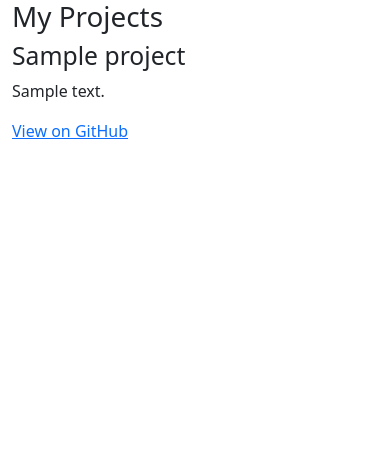
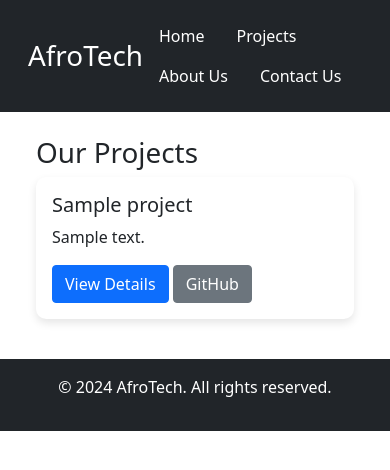
Before and after one commit to gogiraFoundation/afroTech, a Django app: template afroTech/afro_engine/templates/afro_engine/projects/project_list.html in a window 390 px wide. Shown: the top 470 px of the page. Run offline with Django 4.2, Linux system fonts and the light colour scheme; the template is opened without the code that fills it: values that come from a table or form of the project are taken from there, others are empty; tables that the repository leaves empty hold one stand-in row (values such as "Sample post").

Commit message:
changes to models and base html'

```diff
--- a/afroTech/afro_engine/models.py
+++ b/afroTech/afro_engine/models.py
@@ -1,37 +1,29 @@
 from django.db import models
 from django.urls import reverse
 from django.core.exceptions import ValidationError
+from django.db.models import Func
 
+class Lower(Func):
+    function = 'LOWER'
 
 class ProjectType(models.Model):
     """
     'purpose': 'Defines categories or types for projects.',
     'fields': [
-       'title': 'The name of the project type, unique and case-insensitive.',
-       'github_link': 'Optional URL to a related GitHub repository.',
-       'image': 'Optional image associated with the project type.',
        'created_at': 'Timestamp for when the record was created.'
        ],
    'methods': [
        'get_absolute_url': 'Returns the URL to view details for a specific project type.',
        '__str__': 'String representation of the project type.'
        ],
-
     """
-    title = models.CharField(
-        max_length=50,
-        unique=True,
-        help_text="Type of project (e.g., Data, Software)."
-    )
-    github_link = models.URLField(
-        help_text="Link to the related GitHub repository."
-    )
-    image = models.ImageField(
-        upload_to='projects/',
-        blank=True,
-        null=True,
-        help_text="Optional image for the project type."
-    )
+    STATUS_CHOICES = [
+        ('DA', 'Data Analysis'),
+        ('SW', 'Software Development'),
+        ('DV', 'DevOps'),
+        ('ML', 'Machine Learning'),
+    ]
+    status = models.CharField(max_length=4, choices=STATUS_CHOICES, default='DA', help_text="Type of project (e.g., Data, Software).")
     created_at = models.DateTimeField(auto_now_add=True)
 
     class Meta:
@@ -45,81 +37,44 @@
         """
         verbose_name = "Project Type"
         verbose_name_plural = "Project Types"
-        ordering = ['title']
-        constraints = [
-            models.UniqueConstraint(
-                fields=['title'],
-                name='title_case_insensitive_unique',
-            ),
-        ]
+        ordering = ['status']
 
     def get_absolute_url(self):
         return reverse('projecttype-detail', args=[str(self.id)])
 
     def __str__(self):
-        return self.title
-
-
+        return self.get_status_display()
 
 class Project(models.Model):
-    """
-    'purpose': 'Stores detailed information about individual projects.',
-    'fields': [
-       'title': 'The project title, unique and case-insensitive.',
-       'description': 'A detailed description of the project.',
-       'project_type': 'ForeignKey linking the project to a specific ProjectType.',
-       'github_link': 'URL to the project’s GitHub repository.',
-       'created_at': 'Timestamp for when the project was created.',
-       'updated_at': 'Timestamp for when the project was last updated.'
-   ],
-   'methods': [
-       'get_absolute_url': 'Returns the URL to view details for the specific project.',
-       'save': 'Custom save method to enforce case-insensitive uniqueness for project types.',
-       'clean': 'Validates case-insensitive uniqueness of the project title.',
-       '__str__': 'String representation of the project with its type.'
-   ],
-    """
     title = models.CharField(
         max_length=200,
         unique=True,
         help_text="Enter the project title (e.g., Machine Learning Analysis)."
     )
-    description = models.TextField(
-        help_text="Enter a detailed project description."
-    )
+    description = models.TextField(help_text="Enter a detailed project description.")
     project_type = models.ForeignKey(
         ProjectType,
-        on_delete=models.RESTRICT,
-        null=True,
+        on_delete=models.CASCADE,
         related_name="projects",
         help_text="Select the project type."
     )
-    github_link = models.URLField(
-        help_text="Link to the project's GitHub repository."
-    )
+    github_link = models.URLField(help_text="Link to the project's GitHub repository.")
     created_at = models.DateTimeField(auto_now_add=True)
     updated_at = models.DateTimeField(auto_now=True)
+    image = models.ImageField(
+        upload_to='projects/',
+        blank=True,
+        null=True,
+        help_text="Optional image for the project."
+    )
 
     class Meta:
-        """
-        'meta': [
-            'verbose_name': 'Human-readable name for the model in singular form.',
-            'verbose_name_plural': 'Human-readable name for the model in plural form.',
-            'ordering': 'Default ordering by title in ascending order.'
-        """
         verbose_name = "Project"
         verbose_name_plural = "Projects"
         ordering = ['title']
 
     def get_absolute_url(self):
         return reverse('project-detail', args=[str(self.id)])
-
-    def save(self, *args, **kwargs):
-        if ProjectType.objects.filter(
-            title__iexact=self.project_type.title
-        ).exclude(pk=self.pk).exists():
-            raise ValueError("A ProjectType with this title already exists.")
-        super().save(*args, **kwargs)
 
     def clean(self):
         if Project.objects.filter(
@@ -130,4 +85,4 @@
             })
 
     def __str__(self):
-        return f"{self.title} ({self.project_type.title})"
+        return f"{self.title} ({self.project_type.status})"
--- /dev/null
+++ b/afroTech/afro_engine/static/css/style.css
@@ -0,0 +1,25 @@
+
+header {
+display: flex;
+justify-content: space-between;
+align-items: center;
+}
+
+.nav-link {
+color: #fff;
+}
+
+.nav-link:hover {
+color: #ffd700;
+}
+
+.card {
+border: none;
+border-radius: 10px;
+box-shadow: 0 4px 8px rgba(0, 0, 0, 0.1);
+}
+
+.card:hover {
+transform: scale(1.02);
+transition: transform 0.3s ease;
+}
--- a/afroTech/afro_engine/templates/afro_engine/base.html
+++ b/afroTech/afro_engine/templates/afro_engine/base.html
@@ -0,0 +1,95 @@
+<!DOCTYPE html>
+<html lang="en">
+
+<head>
+    {% load static %}
+    <meta charset="UTF-8">
+    <meta name="viewport" content="width=device-width, initial-scale=1.0">
+    <title>{% block title %}AfroTech{% endblock %}</title>
+    <link href="https://cdn.jsdelivr.net/npm/bootstrap@5.1.3/dist/css/bootstrap.min.css" rel="stylesheet">
+    <link rel="stylesheet" href="{% static 'css/style.css' %}">
+    <link rel="stylesheet" href="{% static 'css/base_style.css' %}">
+
+</head>
+
+<body>
+    <!-- Header Section -->
+    <header class="bg-dark text-white p-3">
+        <div class="container d-flex justify-content-between align-items-center">
+            <h1 class="m-0">AfroTech</h1>
+            <nav>
+                <ul class="nav">
+                    <li class="nav-item"><a href="{% url 'home' %}" class="nav-link">Home</a></li>
+                    <li class="nav-item"><a href="{% url 'project_list' %}" class="nav-link">Projects</a></li>
+                    <li class="nav-item"><a href="#" class="nav-link">About Us</a></li>
+                    <li class="nav-item"><a href="#" class="nav-link">Contact Us</a></li>
+                </ul>
+            </nav>
+        </div>
+    </header>
+
+    <!-- Main Content Section -->
+    <div class="container py-4">
+        <div class="row">
+            <div class="col-md-12">
+                {% block content %}
+                <div class="row">
+                    {% if projects %}
+                        {% for project in projects %}
+                        <div class="col-md-6 mb-4">
+                            <div class="card">
+                                <div class="card-body">
+                                    <h5 class="card-title">{{ project.title }}</h5>
+                                    <p class="card-text">{{ project.description|truncatewords:15 }}</p>
+                                    <p><strong>Type:</strong> {{ project.project_type.title }}</p>
+                                    <a href="{{ project.get_absolute_url }}" class="btn btn-primary">View Details</a>
+                                    <a href="{{ project.github_link }}" target="_blank" class="btn btn-secondary">GitHub</a>
+                                </div>
+                            </div>
+                        </div>
+                        {% endfor %}
+                    {% else %}
+                        <p>No projects available at the moment.</p>
+                    {% endif %}
+                </div>
+                {% endblock %}
+            </div>
+        </div>
+    </div>
+
+    <!-- Pagination Block -->
+    {% block pagination %}
+    {% if is_paginated %}
+    <nav aria-label="Page navigation">
+        <ul class="pagination justify-content-center">
+            {% if page_obj.has_previous %}
+            <li class="page-item">
+                <a class="page-link" href="{{ request.path }}?page={{ page_obj.previous_page_number }}" aria-label="Previous">
+                    <span aria-hidden="true">&laquo;</span>
+                </a>
+            </li>
+            {% endif %}
+            <li class="page-item disabled">
+                <span class="page-link">
+                    Page {{ page_obj.number }} of {{ page_obj.paginator.num_pages }}
+                </span>
+            </li>
+            {% if page_obj.has_next %}
+            <li class="page-item">
+                <a class="page-link" href="{{ request.path }}?page={{ page_obj.next_page_number }}" aria-label="Next">
+                    <span aria-hidden="true">&raquo;</span>
+                </a>
+            </li>
+            {% endif %}
+        </ul>
+    </nav>
+    {% endif %}
+    {% endblock %}
+
+    <!-- Footer Section -->
+    <footer class="bg-dark text-white text-center py-3">
+        <p>&copy; 2024 AfroTech. All rights reserved.</p>
+    </footer>
+</body>
+
+</html>
--- a/afroTech/afro_engine/templates/afro_engine/projects/project_list.html
+++ b/afroTech/afro_engine/templates/afro_engine/projects/project_list.html
@@ -1,24 +1,29 @@
-<!DOCTYPE html>
-<html lang="en">
+{% extends "base.html" %}
 
-<head>
-    <title>Projects</title>
-    <link href="https://cdn.jsdelivr.net/npm/bootstrap@5.1.3/dist/css/bootstrap.min.css" rel="stylesheet">
-</head>
+{% block title %}
+<title>Projects - AfroTech</title>
+{% endblock %}
 
-<body>
-    <div class="container">
-        <h1>My Projects</h1>
-        <div class="row">
+{% block content %}
+<div class="container">
+    <h1>Our Projects</h1>
+    <div class="row">
+        {% if projects %}
             {% for project in projects %}
-            <div class="col-md-4">
-                <h2>{{ project.title }}</h2>
-                <p>{{ project.description }}</p>
-                <a href="{{ project.github_link }}" target="_blank">View on GitHub</a>
+            <div class="col-md-4 mb-3">
+                <div class="card">
+                    <div class="card-body">
+                        <h5 class="card-title">{{ project.title }}</h5>
+                        <p class="card-text">{{ project.description|truncatewords:15 }}</p>
+                        <a href="{{ project.get_absolute_url }}" class="btn btn-primary">View Details</a>
+                        <a href="{{ project.github_link }}" target="_blank" class="btn btn-secondary">GitHub</a>
+                    </div>
+                </div>
             </div>
             {% endfor %}
-        </div>
+        {% else %}
+            <p>No projects available at the moment.</p>
+        {% endif %}
     </div>
-</body>
-
-</html>
+</div>
+{% endblock %}
--- a/afroTech/afro_engine/urls.py
+++ b/afroTech/afro_engine/urls.py
@@ -1,7 +1,9 @@
 from django.urls import path
-from .views import ProjectTypeDetailView, ProjectDetailView, project_list
+from .views import ProjectTypeDetailView, ProjectDetailView, project_list, homepage
+
 
 urlpatterns = [
+    path('', homepage, name='home'),
     path('projects/', project_list, name='project_list'),
     path('project/<int:pk>/', ProjectDetailView.as_view(), name='project-detail'),
     path('projecttype/<int:pk>/', ProjectTypeDetailView.as_view(), name='projecttype-detail'),
--- a/afroTech/afro_engine/views.py
+++ b/afroTech/afro_engine/views.py
@@ -35,7 +35,7 @@
     ]
     """
     projects = Project.objects.select_related('project_type').all()
-    return render(request, 'project_list.html', {'projects': projects})
+    return render(request, 'projects/project_list.html', {'projects': projects})
 
 
 
```
Also changed, not shown: afroTech/afro_engine/admin.py (+16 -46 lines), afroTech/afro_engine/templates/afro_engine/index.html (+13 -1 lines), afroTech/afro_engine/templates/afro_engine/projects/project_detail.html (added, +18 -0 lines), afroTech/afro_engine/templates/afro_engine/projects/projecttypedetail.html (added, +29 -0 lines), afroTech/afro_engine/migrations/0002_alter_project_options_remove_project_image_and_more.py (added), afroTech/afro_engine/static/css/base_style.css (added), afroTech/db.sqlite3.
